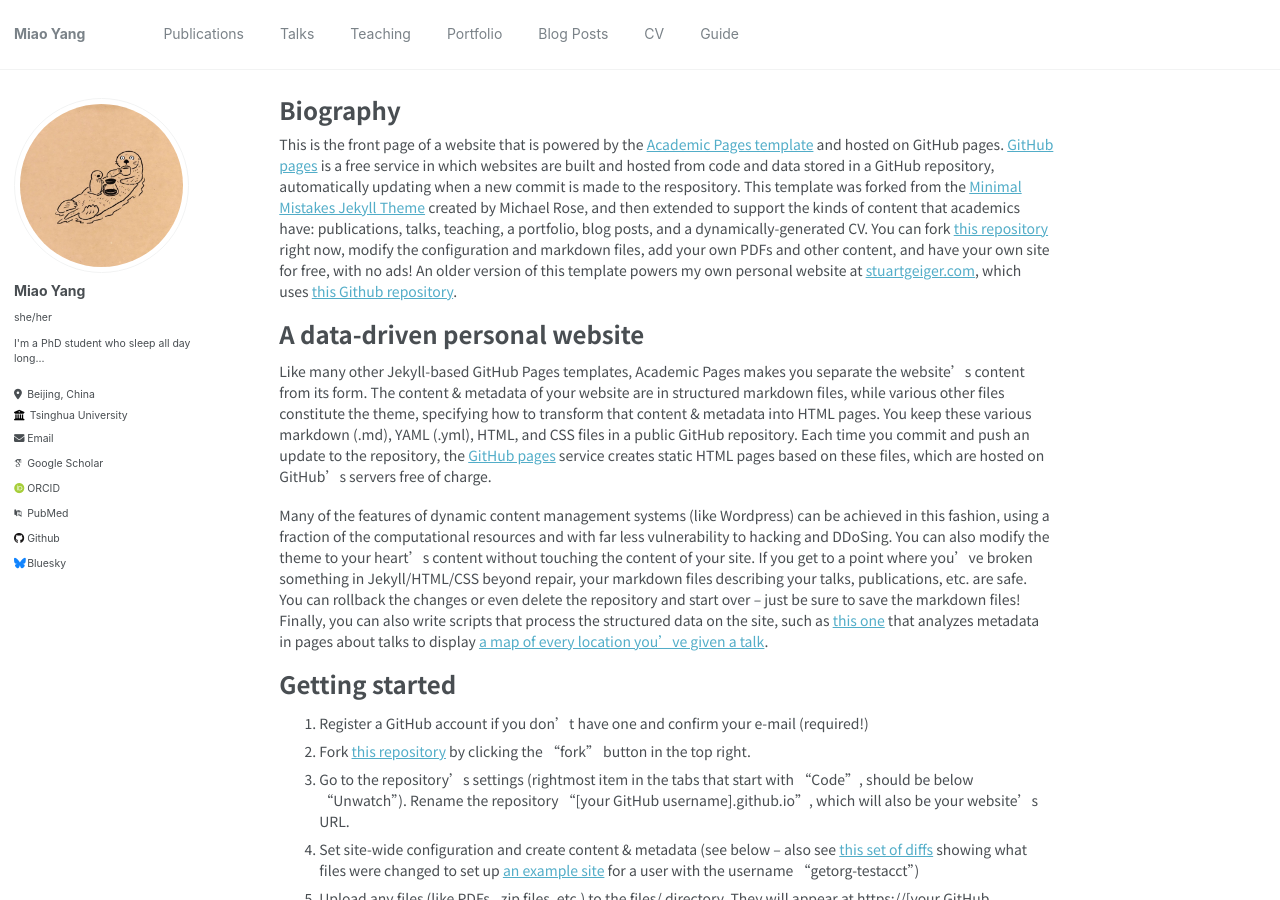
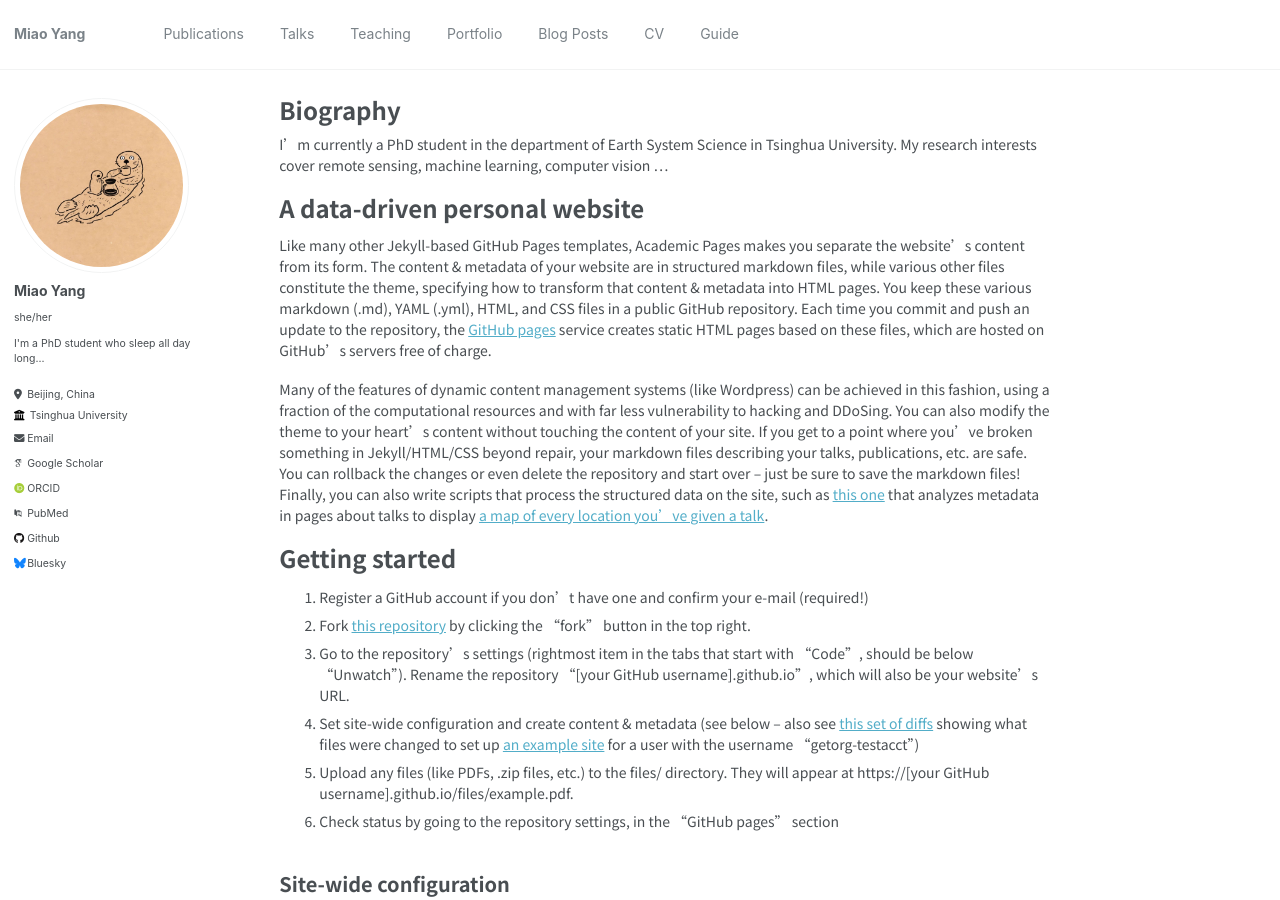
Before and after one commit to miaoyang129/miaoyang129.github.io, a Jekyll site: the page built from _pages/about.md, in a window 1280 px wide and 900 px high. Built offline with Jekyll 4.4.1, drawn with Linux system fonts in a browser that asks for light colours; some web fonts are replaced.

Commit message:
Biography updated

```diff
--- a/_pages/about.md
+++ b/_pages/about.md
@@ -7,7 +7,8 @@
   - /about.html
 ---
 
-This is the front page of a website that is powered by the [Academic Pages template](https://github.com/academicpages/academicpages.github.io) and hosted on GitHub pages. [GitHub pages](https://pages.github.com) is a free service in which websites are built and hosted from code and data stored in a GitHub repository, automatically updating when a new commit is made to the respository. This template was forked from the [Minimal Mistakes Jekyll Theme](https://mmistakes.github.io/minimal-mistakes/) created by Michael Rose, and then extended to support the kinds of content that academics have: publications, talks, teaching, a portfolio, blog posts, and a dynamically-generated CV. You can fork [this repository](https://github.com/academicpages/academicpages.github.io) right now, modify the configuration and markdown files, add your own PDFs and other content, and have your own site for free, with no ads! An older version of this template powers my own personal website at [stuartgeiger.com](http://stuartgeiger.com), which uses [this Github repository](https://github.com/staeiou/staeiou.github.io).
+I'm currently a PhD student in the department of Earth System Science in Tsinghua University. My research interests cover remote sensing, machine learning, computer vision ...
+<!-- This is the front page of a website that is powered by the [Academic Pages template](https://github.com/academicpages/academicpages.github.io) and hosted on GitHub pages. [GitHub pages](https://pages.github.com) is a free service in which websites are built and hosted from code and data stored in a GitHub repository, automatically updating when a new commit is made to the respository. This template was forked from the [Minimal Mistakes Jekyll Theme](https://mmistakes.github.io/minimal-mistakes/) created by Michael Rose, and then extended to support the kinds of content that academics have: publications, talks, teaching, a portfolio, blog posts, and a dynamically-generated CV. You can fork [this repository](https://github.com/academicpages/academicpages.github.io) right now, modify the configuration and markdown files, add your own PDFs and other content, and have your own site for free, with no ads! An older version of this template powers my own personal website at [stuartgeiger.com](http://stuartgeiger.com), which uses [this Github repository](https://github.com/staeiou/staeiou.github.io). -->
 
 A data-driven personal website
 ======
```
